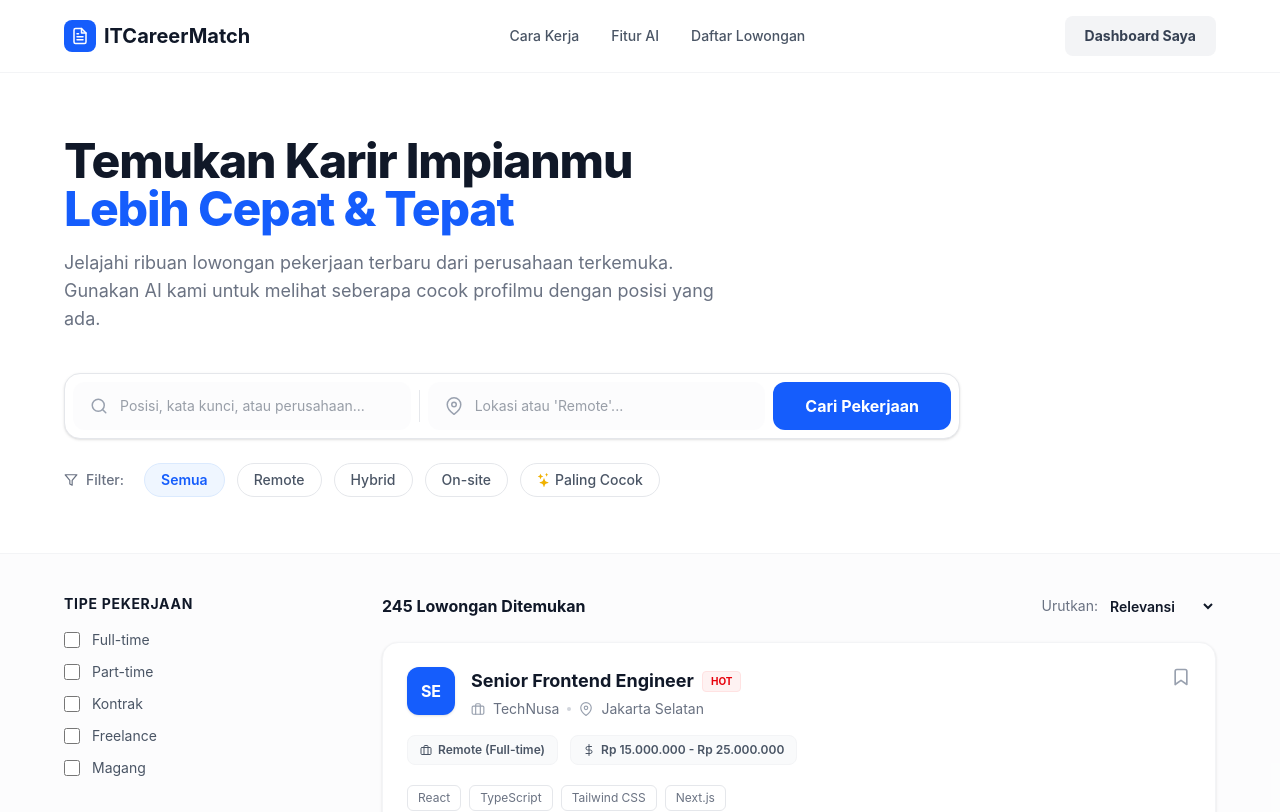
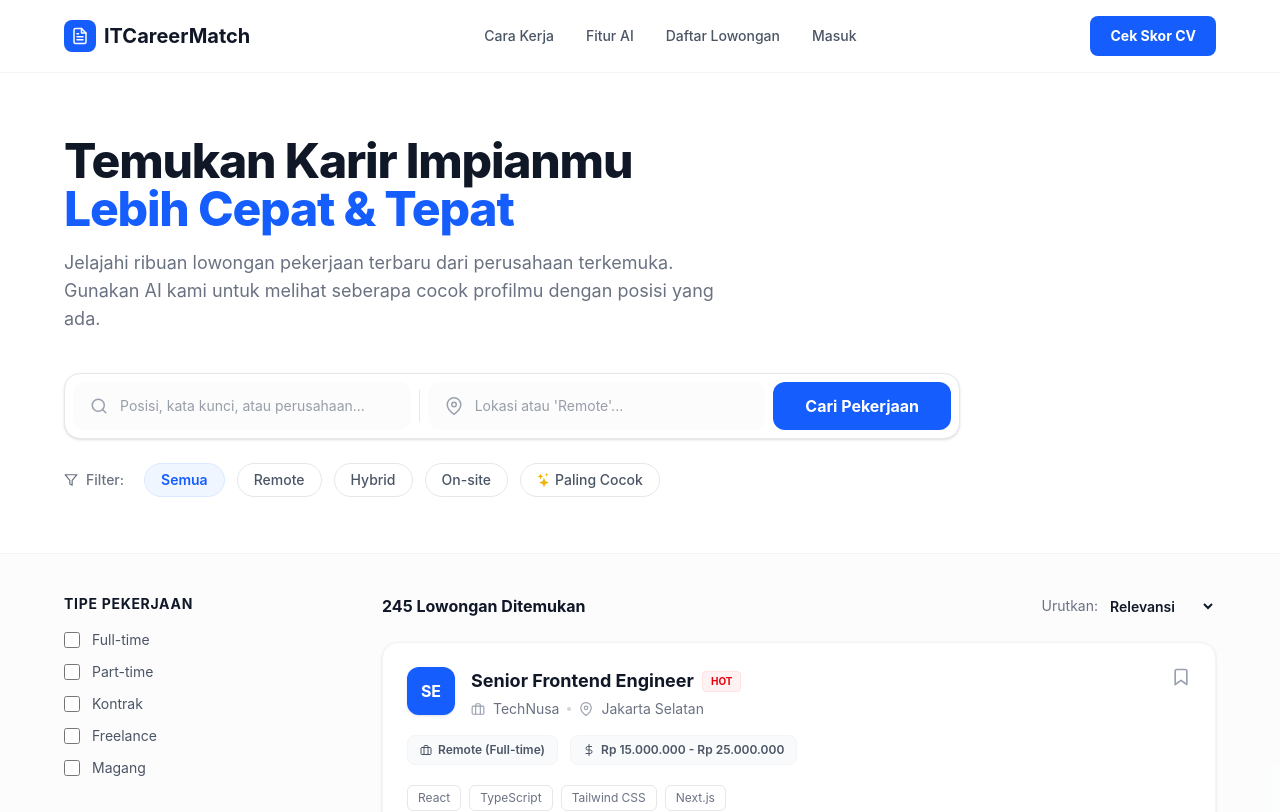
Before and after one commit to ITCareerMatch/Frontend-ITCarrerMatch, a React (Vite) app: page /lowongan in a window 1280 px wide. Shown: the top 812 px of the page. Built offline with nearby package versions, Linux system fonts and the light colour scheme.

Commit message:
Change login state to simulate logged-out view

```diff
--- a/src/pages/JobList/index.jsx
+++ b/src/pages/JobList/index.jsx
@@ -10,7 +10,7 @@ export default function JobList() {
   const navigate = useNavigate();
 
   // Simulasi state login (ubah ke false untuk melihat tampilan sebelum login)
-  const [isLoggedIn] = useState(true);
+  const [isLoggedIn] = useState(false);
 
   // Data Dummy Lowongan Pekerjaan
   const jobs = [
```
